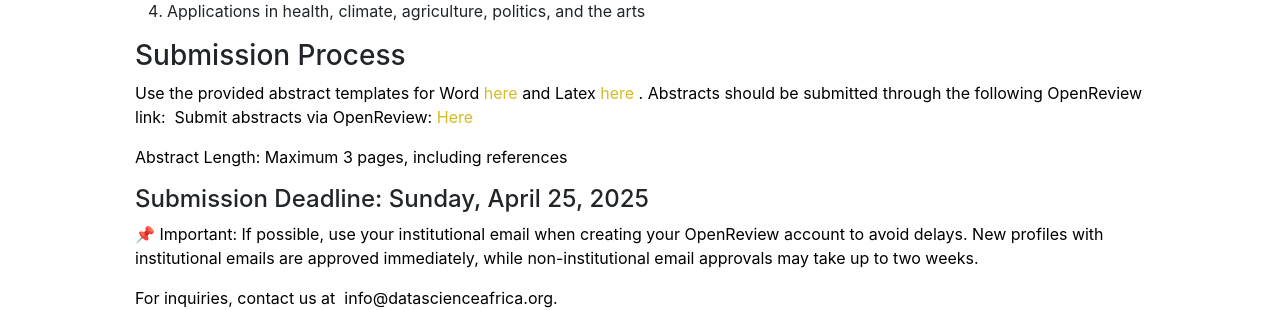
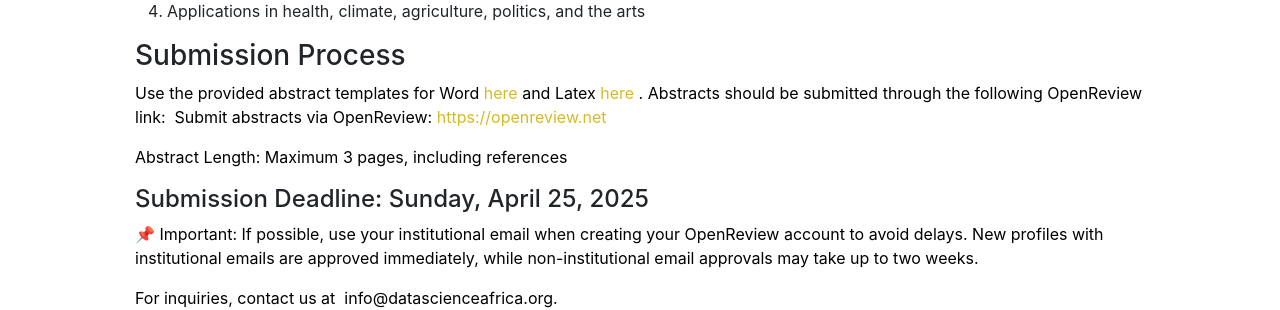
Before and after one commit to datsciafrica/dsa2025ibadan, a Jekyll site: the page built from _posts/2025-03-14-Workshop.markdown, in a window 1280 px wide. Shown: the part 640-950 px from the top of the page. Built offline with Jekyll 4.4.1, drawn with Linux system fonts in a browser that asks for light colours; some web fonts are replaced.

Commit message:
9a-Update 2025-03-14-Workshop.markdown

```diff
--- a/_posts/2025-03-14-Workshop.markdown
+++ b/_posts/2025-03-14-Workshop.markdown
@@ -29,7 +29,7 @@
 
 <h3>Submission Process</h3>
 <p>Use the provided abstract templates for Word <a href="https://drive.google.com/drive/folders/1ECaeXwM2yvsjLrt2MtQZsoKdiaE_zOlg" target="new">here</a> and Latex <a href="https://drive.google.com/drive/folders/18UiwJjpjL-pYdCGcGvcJaWsiBvbOq-44" target="new">here</a> . Abstracts should be submitted through the following OpenReview link:
-Submit abstracts via OpenReview: <a href="https://openreview.net/group?id=datascienceafrica.org/DSA/2025" target="new">Here</a></p>
+Submit abstracts via OpenReview: <a href="https://openreview.net/group?id=datascienceafrica.org/DSA/2025" target="new">https://openreview.net</a></p>
 
 <p>Abstract Length: Maximum 3 pages, including references</p>
 
```
